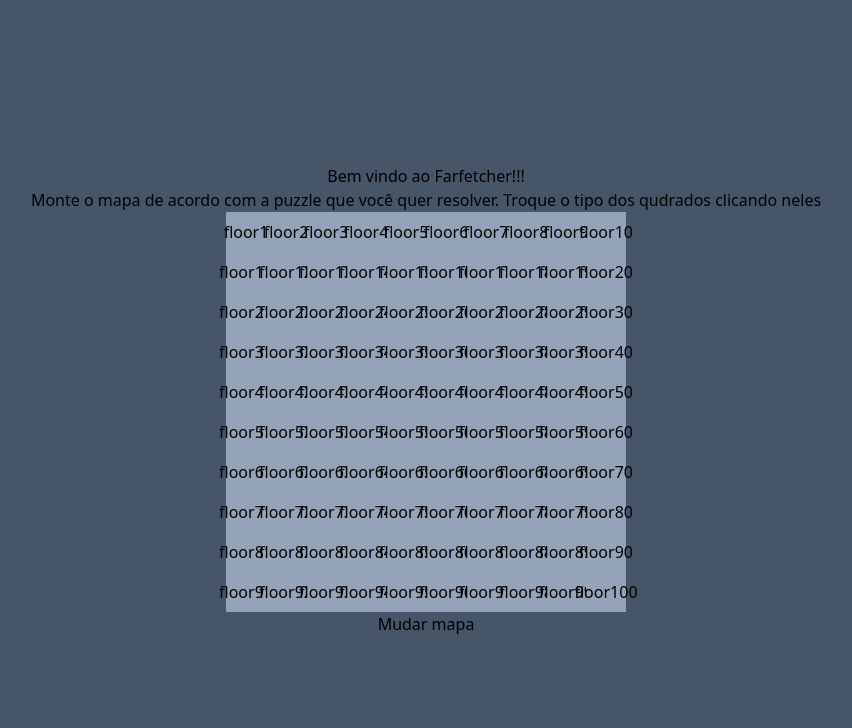
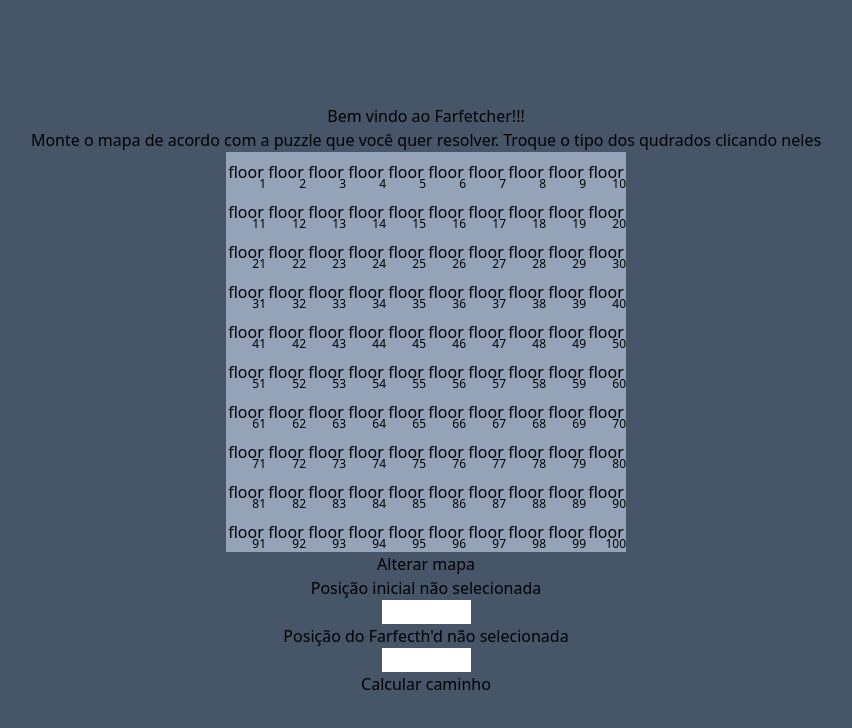
Before and after one commit to projeto-de-algoritmos/Grafos2_Farfetcher, a React (Vite) app: page / in a window 1280 px wide. Shown: the top 728 px of the page, without its empty margins (214-1066 px from the left). Built offline with nearby package versions, Linux system fonts and the light colour scheme.

Commit message:
add position inputs and update components

```diff
--- a/src/components/Map.jsx
+++ b/src/components/Map.jsx
@@ -1,29 +1,8 @@
 import React, { useState } from "react";
 import { Tile } from "./Tile";
 
-export function Map({ interactEnabled }) {
-    const [walkableTiles, setWalkableTiles] = useState();
+export function Map({ tiles, changeTileType, interactEnabled }) {
 
-    const tiles = []
-    for (var i = 1; i <= 100; i++) {
-        tiles.push(
-            {
-                position: i,
-                type: 'floor'
-            }
-        );
-    }
-
-    const changeTileType = (position) => {
-        const currentType = tiles.find(tile => tile.position == position).type;
-        let newType = "";
-
-        if (currentType == 'tree') newType = 'floor';
-        else if (currentType == 'floor') newType = 'sticks';
-        else newType = 'tree';
-
-        tiles.find(tile => tile.position == position).type = newType;
-    }
 
     return (
         <div className={`bg-slate-600 grid grid-cols-10 grid-rows-10 ${interactEnabled ? 'gap-1' : 'gap-0'}`}>
--- a/src/components/Tile.jsx
+++ b/src/components/Tile.jsx
@@ -24,7 +24,10 @@ export function Tile({ tile, isInteractive, changeType }) {
             className="bg-slate-400 h-10 w-10 flex items-center justify-center relative"
         >
             {tileVariants[mode].img}
-            {tile.position}
+
+            <div className="absolute text-xs bottom-0 right-0">
+                {tile.position}
+            </div>
         </button>
     )
 }
--- a/src/pages/MainPage.jsx
+++ b/src/pages/MainPage.jsx
@@ -3,6 +3,32 @@ import { Map } from "../components/Map";
 
 export function MainPage() {
     const [interactEnabled, setInteractEnabled] = useState(false);
+    const [walkableTiles, setWalkableTiles] = useState([]);
+    const [startingTile, setStartingTile] = useState();
+    const [endTile, setEndTile] = useState();
+    const [errorMessage, setErrorMessage] = useState("");
+
+    const tiles = []
+    for (var i = 1; i <= 100; i++) {
+        tiles.push(
+            {
+                position: i,
+                type: 'floor'
+            }
+        );
+    }
+
+    const changeTileType = (position) => {
+        const currentType = tiles.find(tile => tile.position == position).type;
+        let newType = "";
+
+        if (currentType == 'tree') newType = 'sticks';
+        else if (currentType == 'floor') newType = 'tree';
+        else newType = 'floor';
+
+        tiles.find(tile => tile.position == position).type = newType;
+    }
+
 
     return (
         <div className="bg-slate-600 h-full w-full flex flex-col items-center justify-center">
@@ -13,12 +39,48 @@ export function MainPage() {
                 Monte o mapa de acordo com a puzzle que você quer resolver. Troque o tipo dos qudrados clicando neles
             </h2>
 
-            <Map interactEnabled={interactEnabled} />
+            <Map
+                interactEnabled={interactEnabled}
+                tiles={tiles}
+                changeTileType={changeTileType}
+            />
 
             <button
                 onClick={() => setInteractEnabled(!interactEnabled)}
             >
-                {interactEnabled ? 'Montar mapa' : 'Mudar mapa'}
+                {interactEnabled ? 'Finalizar mapa' : 'Alterar mapa'}
+            </button>
+
+            <p className="text-left">
+                {startingTile ? `Posição inicial: ${startingTile}` : "Posição inicial não selecionada"}
+            </p>
+            <input
+                value={startingTile}
+                type="number"
+                min={1}
+                max={100}
+            />
+
+            <p className="text-left">
+                {endTile ? `Posição do Farfecth'd: ${endTile}` : "Posição do Farfecth'd não selecionada"}
+            </p>
+            <input
+                value={endTile}
+                type="number"
+                min={1}
+                max={100}
+            />
+
+
+            <p className="text-left">
+                {errorMessage}
+            </p>
+
+            <button
+                onClick={() => { }}
+                disabled={walkableTiles.length && startingTile && endTile}
+            >
+                Calcular caminho
             </button>
         </div>
     )
```
